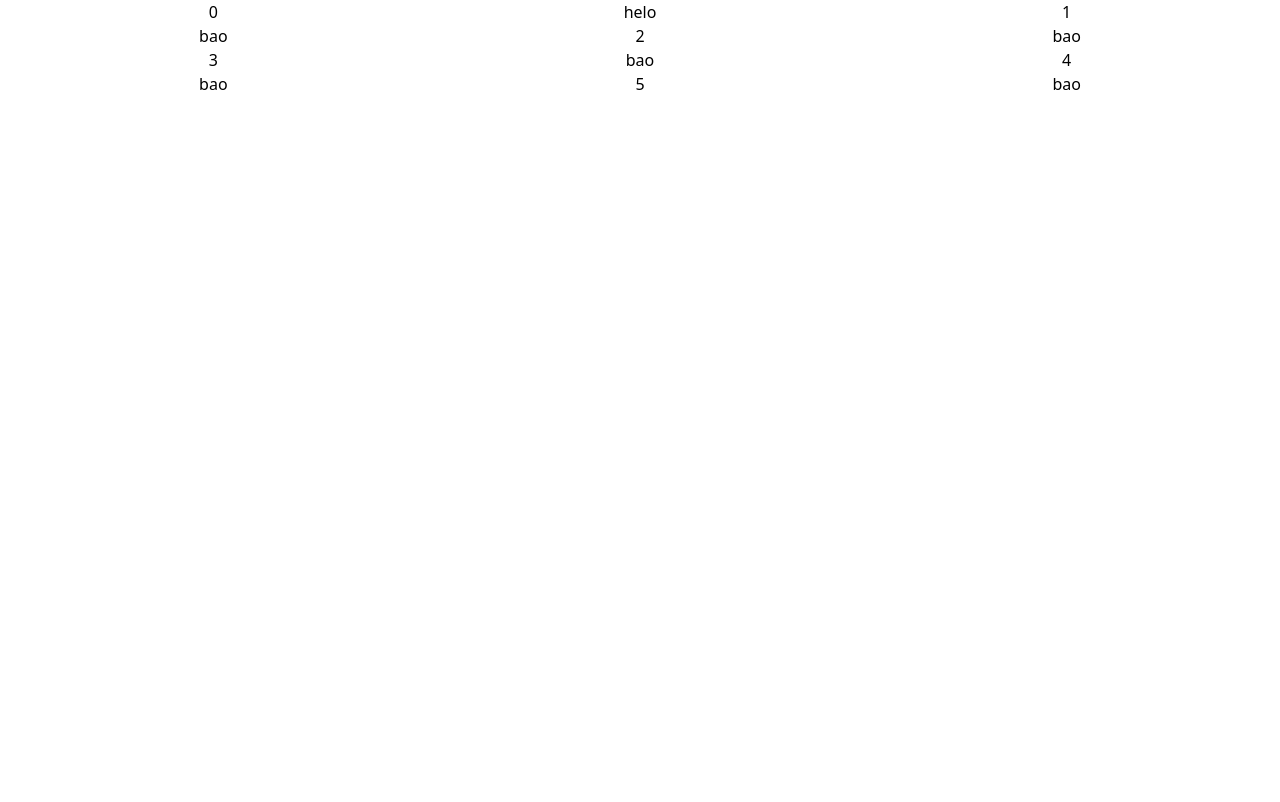
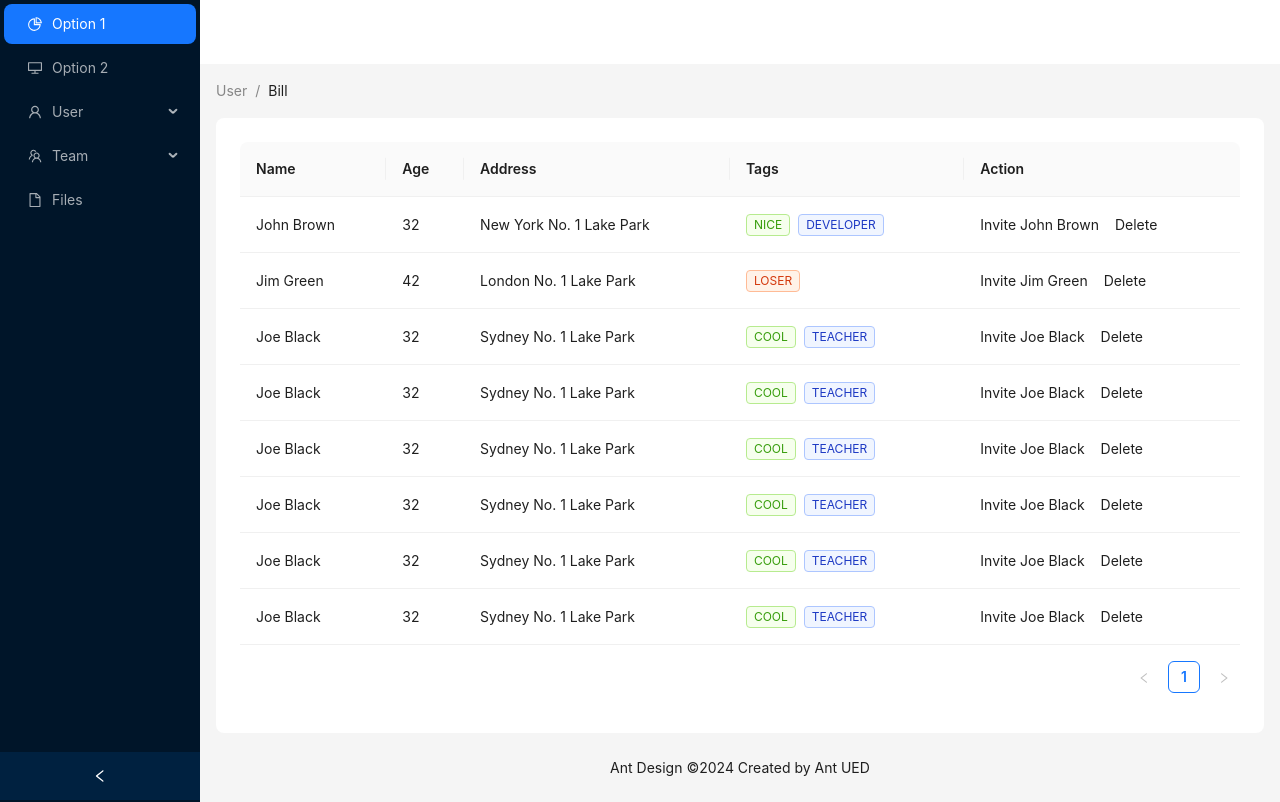
Before and after one commit to duongbao0803/login-UI, a React (Vite) app: page / in a window 1280 px wide. Built offline with nearby package versions, Linux system fonts and the light colour scheme.

Commit message:
ADD - Add layout, table

```diff
--- a/package.json
+++ b/package.json
@@ -10,6 +10,12 @@
     "preview": "vite preview"
   },
   "dependencies": {
+    "@ant-design/icons": "^5.2.6",
+    "antd": "^5.12.7",
+    "cssnano": "^6.0.2",
+    "postcss-flexbugs-fixes": "^5.0.2",
+    "postcss-import": "^15.1.0",
+    "postcss-preset-env": "^9.3.0",
     "react": "^18.2.0",
     "react-dom": "^18.2.0"
   },
--- a/src/App.tsx
+++ b/src/App.tsx
@@ -1,42 +1,93 @@
-import React from "react";
-import "./App.css";
+import React, { useState } from "react";
+import {
+  DesktopOutlined,
+  FileOutlined,
+  PieChartOutlined,
+  TeamOutlined,
+  UserOutlined,
+} from "@ant-design/icons";
+import type { MenuProps } from "antd";
+import { Breadcrumb, Layout, Menu, theme } from "antd";
+import Tablee from "./table";
 
-function App() {
-  const text = [
-    { name: "helo" },
-    {
-      name: "bao",
-      age: "20",
-    },
-    {
-      name: "bao",
-      age: "20",
-    },
-    {
-      name: "bao",
-      age: "20",
-    },
-    {
-      name: "bao",
-      age: "20",
-    },
-    {
-      name: "bao",
-      age: "20",
-    },
-  ];
-  return (
-    <>
-      <div className="grid grid-cols-3 text-center">
-        {text.map((tester, index) => (
-          <React.Fragment key={index}>
-            <div>{index}</div>
-            <div key={`name_${index}`}>{tester.name}</div>
-          </React.Fragment>
-        ))}
-      </div>
-    </>
-  );
+const { Header, Content, Footer, Sider } = Layout;
+
+type MenuItem = Required<MenuProps>["items"][number];
+
+function getItem(
+  label: React.ReactNode,
+  key: React.Key,
+  icon?: React.ReactNode,
+  children?: MenuItem[]
+): MenuItem {
+  return {
+    key,
+    icon,
+    children,
+    label,
+  } as MenuItem;
 }
 
+const items: MenuItem[] = [
+  getItem("Option 1", "1", <PieChartOutlined />),
+  getItem("Option 2", "2", <DesktopOutlined />),
+  getItem("User", "sub1", <UserOutlined />, [
+    getItem("Tom", "3"),
+    getItem("Bill", "4"),
+    getItem("Alex", "5"),
+  ]),
+  getItem("Team", "sub2", <TeamOutlined />, [
+    getItem("Team 1", "6"),
+    getItem("Team 2", "8"),
+  ]),
+  getItem("Files", "9", <FileOutlined />),
+];
+
+const App: React.FC = () => {
+  const [collapsed, setCollapsed] = useState(false);
+  const {
+    token: { colorBgContainer, borderRadiusLG },
+  } = theme.useToken();
+
+  return (
+    <Layout style={{ minHeight: "100vh" }}>
+      <Sider
+        collapsible
+        collapsed={collapsed}
+        onCollapse={(value) => setCollapsed(value)}
+      >
+        <div className="demo-logo-vertical" />
+        <Menu
+          theme="dark"
+          defaultSelectedKeys={["1"]}
+          mode="inline"
+          items={items}
+        />
+      </Sider>
+      <Layout>
+        <Header style={{ padding: 0, background: colorBgContainer }} />
+        <Content style={{ margin: "0 16px" }}>
+          <Breadcrumb style={{ margin: "16px 0" }}>
+            <Breadcrumb.Item>User</Breadcrumb.Item>
+            <Breadcrumb.Item>Bill</Breadcrumb.Item>
+          </Breadcrumb>
+          <div
+            style={{
+              padding: 24,
+              minHeight: 360,
+              background: colorBgContainer,
+              borderRadius: borderRadiusLG,
+            }}
+          >
+            <Tablee></Tablee>
+          </div>
+        </Content>
+        <Footer style={{ textAlign: "center" }}>
+          Ant Design ©{new Date().getFullYear()} Created by Ant UED
+        </Footer>
+      </Layout>
+    </Layout>
+  );
+};
+
 export default App;
--- /dev/null
+++ b/src/table.tsx
@@ -0,0 +1,123 @@
+import React from "react";
+import { Space, Table, Tag } from "antd";
+import type { ColumnsType } from "antd/es/table";
+
+interface DataType {
+  key: string;
+  name: string;
+  age: number;
+  address: string;
+  tags: string[];
+}
+
+const columns: ColumnsType<DataType> = [
+  {
+    title: "Name",
+    dataIndex: "name",
+    key: "name",
+    render: (text) => <a>{text}</a>,
+  },
+  {
+    title: "Age",
+    dataIndex: "age",
+    key: "age",
+  },
+  {
+    title: "Address",
+    dataIndex: "address",
+    key: "address",
+  },
+  {
+    title: "Tags",
+    key: "tags",
+    dataIndex: "tags",
+    render: (_, { tags }) => (
+      <>
+        {tags.map((tag) => {
+          let color = tag.length > 5 ? "geekblue" : "green";
+          if (tag === "loser") {
+            color = "volcano";
+          }
+          return (
+            <Tag color={color} key={tag}>
+              {tag.toUpperCase()}
+            </Tag>
+          );
+        })}
+      </>
+    ),
+  },
+  {
+    title: "Action",
+    key: "action",
+    render: (_, record) => (
+      <Space size="middle">
+        <a>Invite {record.name}</a>
+        <a>Delete</a>
+      </Space>
+    ),
+  },
+];
+
+const data: DataType[] = [
+  {
+    key: "1",
+    name: "John Brown",
+    age: 32,
+    address: "New York No. 1 Lake Park",
+    tags: ["nice", "developer"],
+  },
+  {
+    key: "2",
+    name: "Jim Green",
+    age: 42,
+    address: "London No. 1 Lake Park",
+    tags: ["loser"],
+  },
+  {
+    key: "3",
+    name: "Joe Black",
+    age: 32,
+    address: "Sydney No. 1 Lake Park",
+    tags: ["cool", "teacher"],
+  },
+  {
+    key: "3",
+    name: "Joe Black",
+    age: 32,
+    address: "Sydney No. 1 Lake Park",
+    tags: ["cool", "teacher"],
+  },
+  {
+    key: "3",
+    name: "Joe Black",
+    age: 32,
+    address: "Sydney No. 1 Lake Park",
+    tags: ["cool", "teacher"],
+  },
+  {
+    key: "3",
+    name: "Joe Black",
+    age: 32,
+    address: "Sydney No. 1 Lake Park",
+    tags: ["cool", "teacher"],
+  },
+  {
+    key: "3",
+    name: "Joe Black",
+    age: 32,
+    address: "Sydney No. 1 Lake Park",
+    tags: ["cool", "teacher"],
+  },
+  {
+    key: "3",
+    name: "Joe Black",
+    age: 32,
+    address: "Sydney No. 1 Lake Park",
+    tags: ["cool", "teacher"],
+  },
+];
+
+const Tablee: React.FC = () => <Table columns={columns} dataSource={data} />;
+
+export default Tablee;
```
Also changed, not shown: 1 other file (tests, documents, lock files or other folders).
